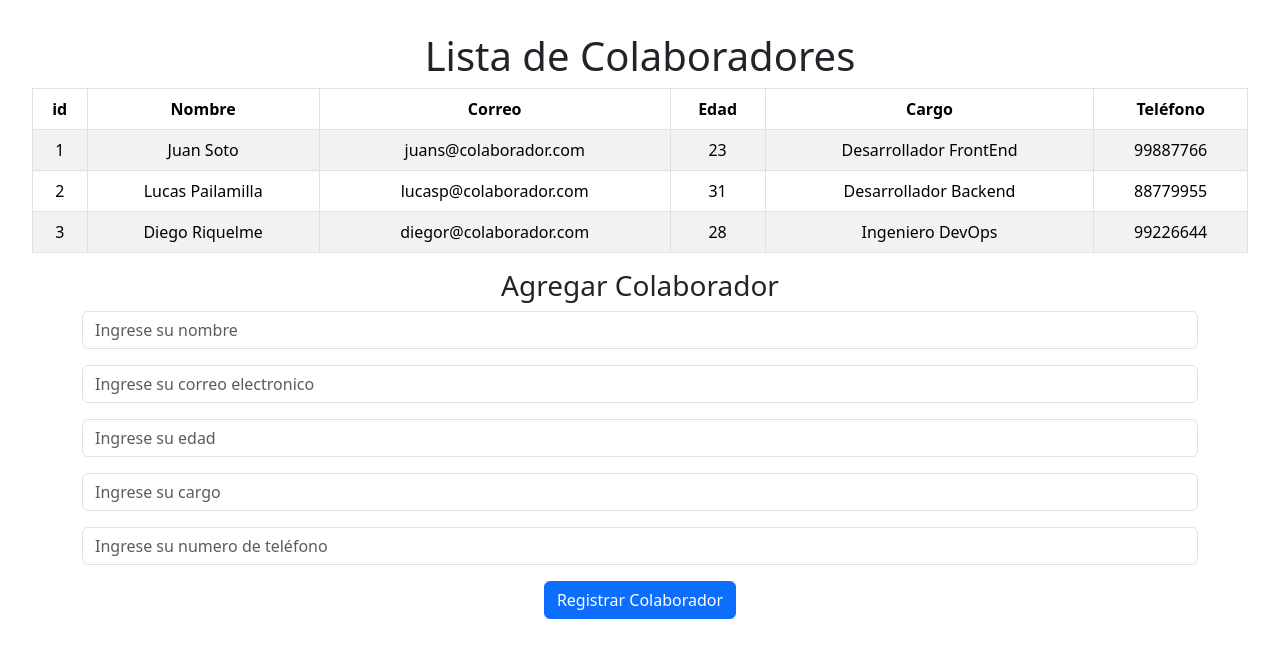
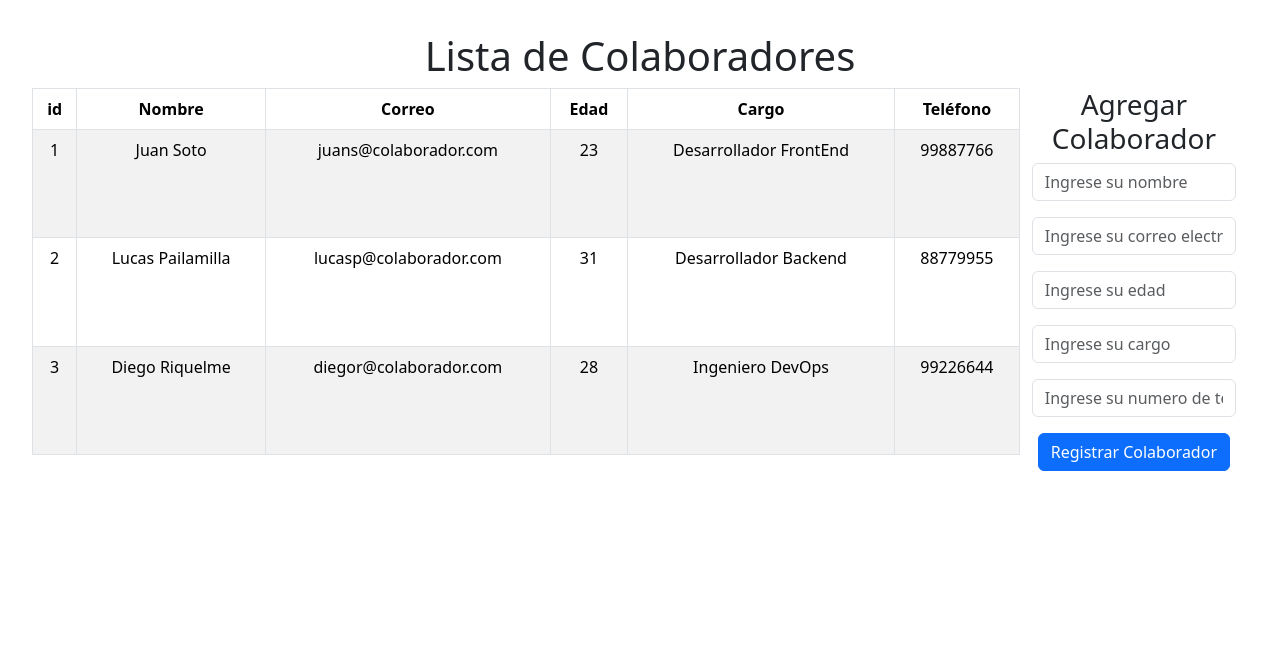
Before and after one commit to DomGP/Modulo04_Desafio_03_col, a React (Vite) app: page / in a window 1280 px wide. Shown: the top 658 px of the page. Built offline with nearby package versions, Linux system fonts and the light colour scheme.

Commit message:
agregar estilos de bootstrap para listado y formulario

```diff
--- a/src/App.jsx
+++ b/src/App.jsx
@@ -14,13 +14,13 @@ function App() {
     <>
       <Header
         textTitle = 'Lista de Colaboradores'/>
-      <div>
-        <Listado
+      <div className='d-flex'>
+        <Listado className='col-md-9'
           datos = {BaseColaboradores} />
           <div>
             <Subtitle
               textSubtitle = 'Agregar Colaborador' />
-            <Formulario />
+            <Formulario className='col-md-3' />
           </div>
       </div>
     </>
```
